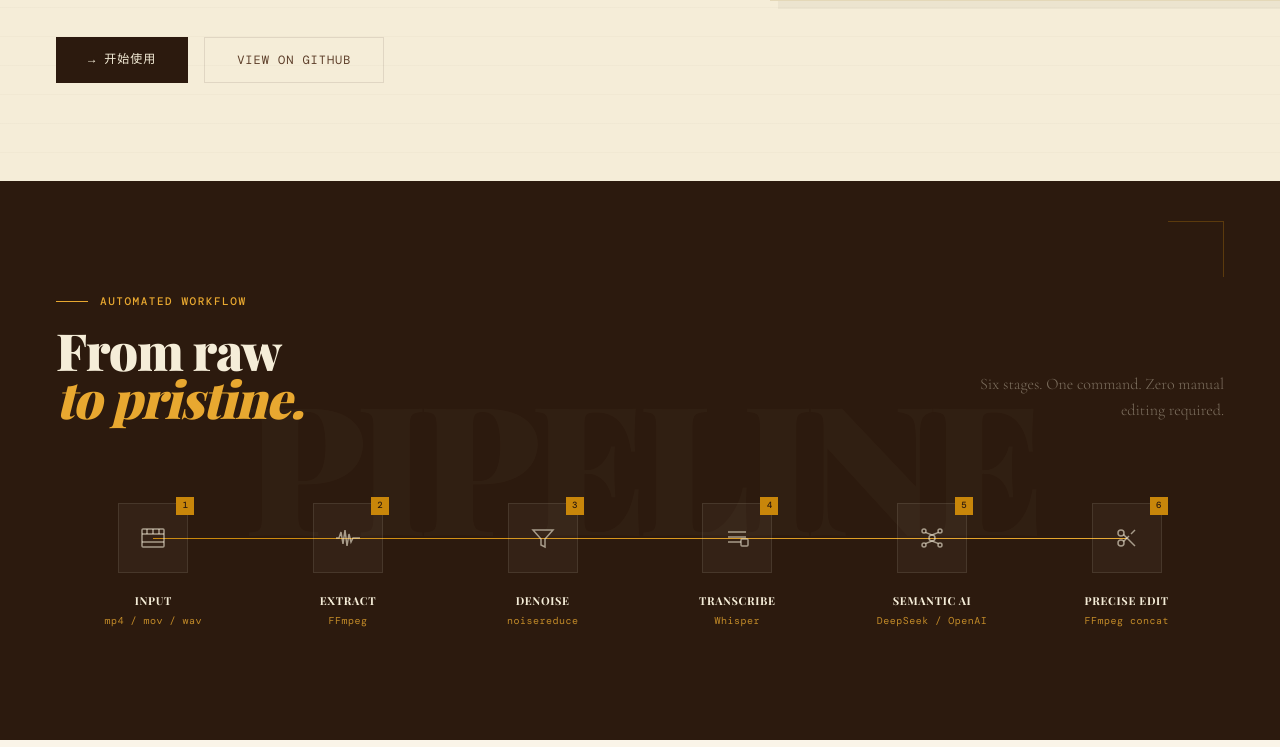
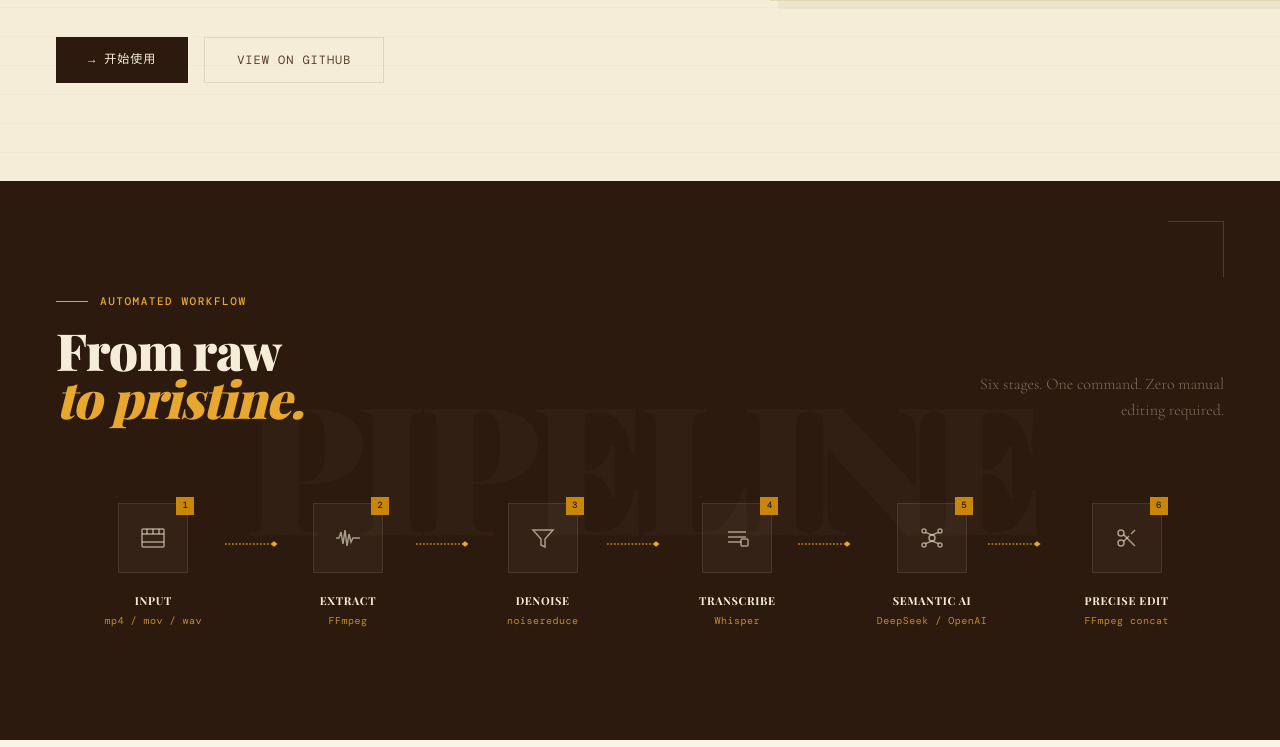
Before and after one commit to hi-Ernest/cleancut, a plain HTML site: page ui/index.html in a window 1280 px wide. Shown: the part 619-1366 px from the top of the page. Drawn offline with nearby package versions, Linux system fonts and the light colour scheme; a web font is replaced by a local one.

Commit message:
refactor: improve pipeline workflow visualization with arrows
Replace the continuous line through boxes with individual arrows between
each pipeline stage for better visual clarity and flow indication.

🤖 Generated with [Claude Code](https://claude.com/claude-code)

Co-Authored-By: Claude Sonnet 4.5 <noreply@anthropic.com>

```diff
--- a/ui/index.html
+++ b/ui/index.html
@@ -227,9 +227,37 @@ tailwind.config = {
     </div>
 
     <div id="pipeline-track" class="grid grid-cols-3 md:grid-cols-6 gap-y-10 relative">
-      <!-- Connecting line (desktop) -->
-      <div class="hidden md:block absolute top-[35px] left-[8.33%] right-[8.33%] h-px bg-amber/25"></div>
-      <div class="hidden md:block absolute top-[35px] left-[8.33%] h-px bg-gradient-to-r from-amber to-amber-light pipeline-line-anim" id="pipeline-line"></div>
+      <!-- Connecting arrows (desktop) - positioned between boxes -->
+      <div class="hidden md:block absolute top-[35px] left-[14.5%] w-[4.5%]" data-arrow="1">
+        <svg class="w-full h-3 opacity-0 transition-opacity duration-500" id="arrow-1" viewBox="0 0 60 12" fill="none">
+          <line x1="0" y1="6" x2="52" y2="6" stroke="#C8860A" stroke-width="1.5" stroke-dasharray="2 2"/>
+          <path d="M52 6L56 3L60 6L56 9L52 6Z" fill="#E8A830"/>
+        </svg>
+      </div>
+      <div class="hidden md:block absolute top-[35px] left-[30.8%] w-[4.5%]" data-arrow="2">
+        <svg class="w-full h-3 opacity-0 transition-opacity duration-500" id="arrow-2" viewBox="0 0 60 12" fill="none">
+          <line x1="0" y1="6" x2="52" y2="6" stroke="#C8860A" stroke-width="1.5" stroke-dasharray="2 2"/>
+          <path d="M52 6L56 3L60 6L56 9L52 6Z" fill="#E8A830"/>
+        </svg>
+      </div>
+      <div class="hidden md:block absolute top-[35px] left-[47.2%] w-[4.5%]" data-arrow="3">
+        <svg class="w-full h-3 opacity-0 transition-opacity duration-500" id="arrow-3" viewBox="0 0 60 12" fill="none">
+          <line x1="0" y1="6" x2="52" y2="6" stroke="#C8860A" stroke-width="1.5" stroke-dasharray="2 2"/>
+          <path d="M52 6L56 3L60 6L56 9L52 6Z" fill="#E8A830"/>
+        </svg>
+      </div>
+      <div class="hidden md:block absolute top-[35px] left-[63.5%] w-[4.5%]" data-arrow="4">
+        <svg class="w-full h-3 opacity-0 transition-opacity duration-500" id="arrow-4" viewBox="0 0 60 12" fill="none">
+          <line x1="0" y1="6" x2="52" y2="6" stroke="#C8860A" stroke-width="1.5" stroke-dasharray="2 2"/>
+          <path d="M52 6L56 3L60 6L56 9L52 6Z" fill="#E8A830"/>
+        </svg>
+      </div>
+      <div class="hidden md:block absolute top-[35px] left-[79.8%] w-[4.5%]" data-arrow="5">
+        <svg class="w-full h-3 opacity-0 transition-opacity duration-500" id="arrow-5" viewBox="0 0 60 12" fill="none">
+          <line x1="0" y1="6" x2="52" y2="6" stroke="#C8860A" stroke-width="1.5" stroke-dasharray="2 2"/>
+          <path d="M52 6L56 3L60 6L56 9L52 6Z" fill="#E8A830"/>
+        </svg>
+      </div>
 
       <div class="flex flex-col items-center text-center px-2" data-aos="fade-up" data-aos-delay="0">
         <div class="w-[70px] h-[70px] border border-parchment-100/10 bg-parchment-100/[0.04] flex items-center justify-center mb-5 relative hover:border-amber hover:bg-amber/[0.08] hover:-translate-y-1 hover:shadow-[0_0_28px_rgba(200,134,10,0.12)] transition-all group">
@@ -512,12 +540,19 @@ const countObs = new IntersectionObserver(entries => {
 }, { threshold: 0.5 });
 document.querySelectorAll('.grid.grid-cols-3').forEach(el => countObs.observe(el));
 
-// ── Pipeline line animation ──
+// ── Pipeline arrows animation ──
 const plObs = new IntersectionObserver(entries => {
   entries.forEach(e => {
     if (e.isIntersecting) {
-      const line = document.getElementById('pipeline-line');
-      if (line) setTimeout(() => line.classList.add('active'), 300);
+      // Animate arrows sequentially
+      for (let i = 1; i <= 5; i++) {
+        const arrow = document.getElementById(`arrow-${i}`);
+        if (arrow) {
+          setTimeout(() => {
+            arrow.style.opacity = '1';
+          }, 300 + (i - 1) * 200);
+        }
+      }
       plObs.unobserve(e.target);
     }
   });
```
